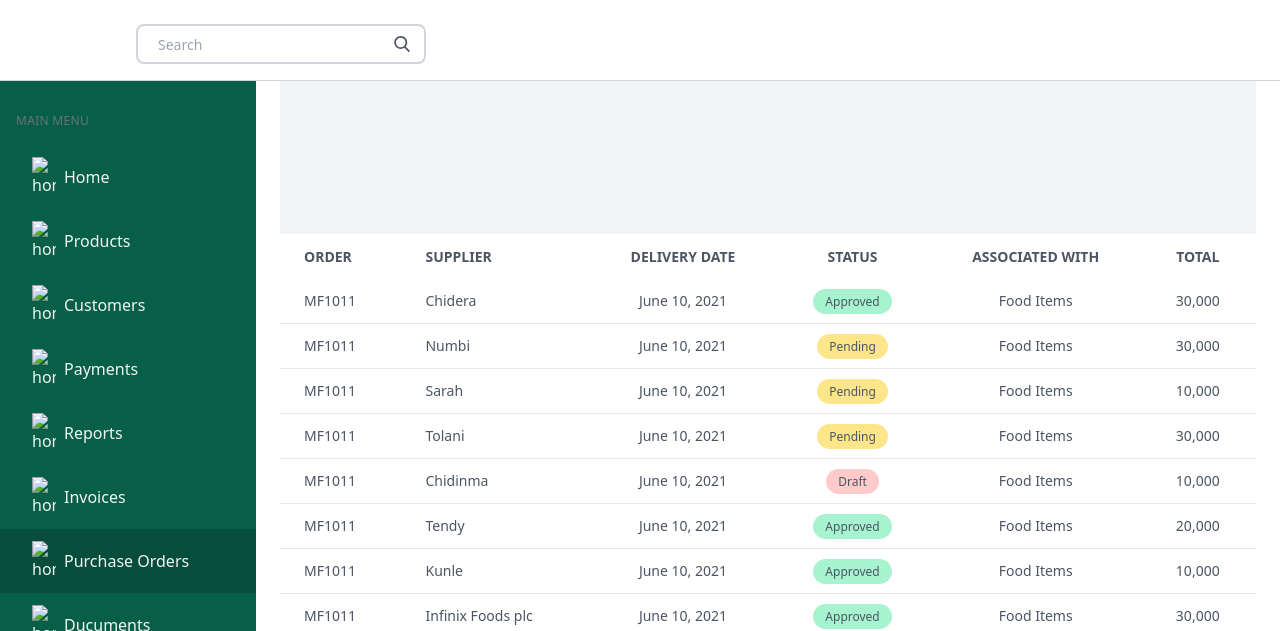
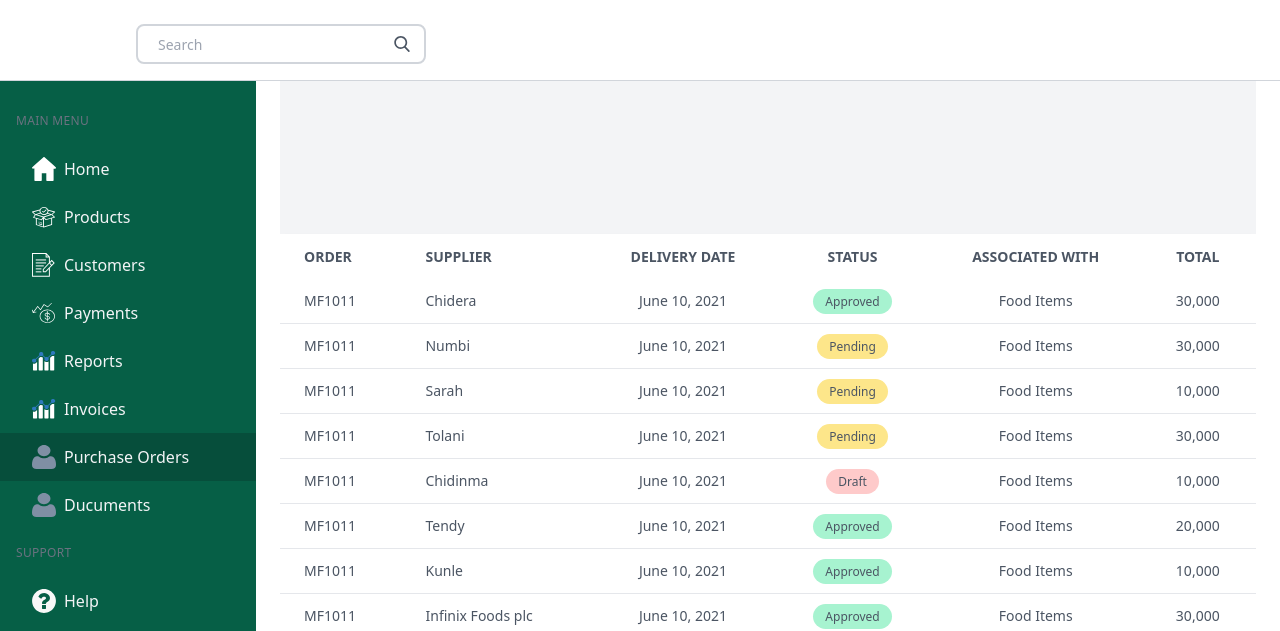
Before and after one commit to Bukkyolomolehin/Product-Order-Dashboard, a plain HTML site: page index.html in a window 1280 px wide. Shown: the top 631 px of the page. Drawn offline with nearby package versions, Linux system fonts and the light colour scheme.

Commit message:
Updated file

```diff
--- a/index.html
+++ b/index.html
@@ -12,7 +12,7 @@
     <div class="border-b  border-gray-300">
       <div class="px-8 py-4 w-full md:w-64 flex justify-between items-center">
         <router-link :to="{ name: 'dashboard' }">
-          <img src=" logo.png" alt="" />
+          <img src="./assets/logo.png" alt="" />
         </router-link>
         <!-- Menu for mobile button -->
         <div class="flex md:hidden justify-center items-center">
@@ -67,7 +67,7 @@
                 </button>
             </div>
             <div class="">
-                <img src=" logo.png" alt="" />
+                <img src="./assets/logo.png" alt="" />
             </div>
         </div>
 
@@ -86,35 +86,35 @@
         <h2 class="uppercase tracking-wide text-xs  text-gray-500 px-4 mb-4 ">Main Menu</h2>
         <ul class="text-xs text-gray-100 mb-4">
           <li class="px-8  py-3 text-base flex items-center">
-            <img src=" links/homesvg.svg" class="w-6" alt="home" />
+            <img src="./assets/links/homesvg.svg" class="w-6" alt="home" />
             <span class="ml-2"> Home</span>
           </li>
           <li class="px-8 bg-blue-darkest py-3 text-base flex items-center">
-            <img src=" links/Products.svg" class="w-6" alt="home" />
+            <img src="./assets/links/Products.svg" class="w-6" alt="home" />
             <span class="ml-2"> Products</span>
           </li>
           <li class="px-8 py-3 text-base flex items-center">
-            <img src=" links/Documents.svg" class="w-6" alt="home" />
+            <img src="./assets/links/Documents.svg" class="w-6" alt="home" />
             <span class="ml-2">Customers</span>
           </li>
           <li class="px-8 py-3 text-base flex items-center">
-            <img src=" links/Expenses.svg" class="w-6" alt="home" />
+            <img src="./assets/links/Expenses.svg" class="w-6" alt="home" />
             <span class="ml-2">Payments</span>
           </li>
           <li class="px-8 py-3 text-base flex items-center">
-            <img src=" links/Reports.svg" class="w-6" alt="home" />
+            <img src="./assets/links/Reports.svg" class="w-6" alt="home" />
             <span class="ml-2">Reports</span>
           </li>
           <li class="px-8 py-3 text-base flex items-center">
-            <img src=" links/Reports.svg" class="w-6" alt="home" />
+            <img src="./assets/links/Reports.svg" class="w-6" alt="home" />
             <span class="ml-2">Invoices</span>
           </li>
           <li class="px-8 py-3 text-base flex items-center bg-green-900">
-            <img src=" links/Profile.svg" class="w-6" alt="home" />
+            <img src="./assets/links/Profile.svg" class="w-6" alt="home" />
             <span class="ml-2">Purchase Orders</span>
           </li>
           <li class="px-8 py-3 text-base flex items-center">
-            <img src=" links/Profile.svg" class="w-6" alt="home" />
+            <img src="./assets/links/Profile.svg" class="w-6" alt="home" />
             <span class="ml-2">Ducuments</span>
           </li>
 
@@ -122,11 +122,11 @@
         <h2 class="uppercase tracking-wide text-xs   text-gray-500 px-4 mb-4 ">Support</h2>
         <ul class="text-xs text-gray-100 mb-4">
           <li class="px-8 py-3 text-base flex items-center">
-            <img src=" links/Help.svg" class="w-6" alt="home" />
+            <img src="./assets/links/Help.svg" class="w-6" alt="home" />
             <span class="ml-2">Help</span>
           </li>
           <li class="px-8 py-3 text-base flex items-center">
-            <img src=" links/Logout.svg" class="w-6" alt="home" />
+            <img src="./assets/links/Logout.svg" class="w-6" alt="home" />
             <span class="ml-2">Logout</span>
           </li>
         </ul>
```
